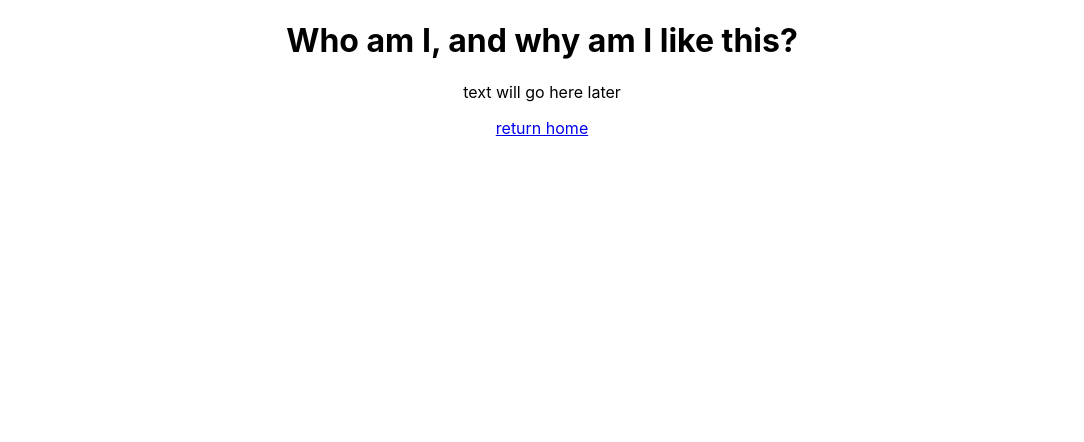
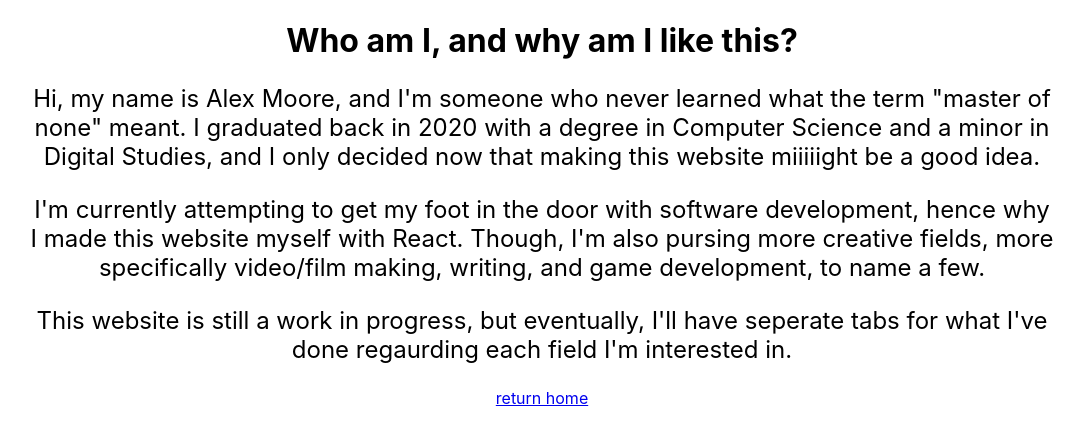
Before and after one commit to aleimew/aleimew-website-mainpage, a React (Create React App) app: page /Who in a window 1280 px wide. Shown: the top 442 px of the page, without its empty margins (98-1182 px from the left). Built offline with nearby package versions, Linux system fonts and the light colour scheme.

Commit message:
added tempt text to various pages

```diff
--- a/src/Components/PageElements/index.js
+++ b/src/Components/PageElements/index.js
@@ -93,3 +93,13 @@ export const QuotesMobile = styled.h3`
     font-style: italic;
     font-weight: 100;
     `;
+
+export const Passage = styled.p`
+    font-size: 1.5rem;
+    margin-left: 10%;
+    margin-right: 10%;
+    `;
+
+export const BoldText = styled.p`
+        text-weight: 700;
+    `;
--- a/src/Pages/how.js
+++ b/src/Pages/how.js
@@ -1,11 +1,26 @@
 import react from 'react';
 import { Link } from 'react-router-dom';
+import { Passage, BoldText } from '../Components/PageElements';
 
 const How = () => {
+
+    const PrintPassage = () => {
+        return (
+            <div>
+                <Passage>
+                    This is where I post all of my socials that I have.
+                    For now, if for whatever reason you wantted to contact
+                    me eventhough I haven't posted anything here for some
+                    reason, my email is alex@amoore.com
+                </Passage>
+            </div>
+        )
+    }
+
     return (
         <div>
             <h1>How do you summon me, probably?</h1>
-            <p>text will go here later</p>
+            {PrintPassage()}
 
             <Link to="/aleimew-website-mainpage"> return home</Link>
         </div>
--- a/src/Pages/what.js
+++ b/src/Pages/what.js
@@ -1,11 +1,23 @@
 import react from 'react';
 import { Link } from 'react-router-dom';
+import { Passage } from '../Components/PageElements';
 
 const What = () => {
+    const PrintPassage = () => {
+        return (
+            <div>
+                <Passage>
+                    All the things I have worked on will be posted here. This website is still
+                    a work in progress, so this text will be here for now.
+                </Passage>
+            </div>
+        )
+    }
+
     return (
         <div>
             <h1>What have I done?</h1>
-            <p>text will go here later</p>
+            {PrintPassage()}
 
             <Link to="/aleimew-website-mainpage"> return home</Link>
         </div>
--- a/src/Pages/who.js
+++ b/src/Pages/who.js
@@ -1,11 +1,37 @@
 import react from 'react';
+import { Passage } from '../Components/PageElements';
 import { Link } from 'react-router-dom';
 
 const Who = () => {
+
+    const PrintPassage = () => {
+        return (
+            <div>
+                <Passage>Hi, my name is Alex Moore, and I'm someone who never learned what the term
+                    "master of none" meant. I graduated back in 2020 with a degree in Computer
+                    Science and a minor in Digital Studies, and I only decided now that making
+                    this website miiiiight be a good idea.
+                </Passage>
+
+                <Passage>
+                    I'm currently attempting to get my foot in the door with software development,
+                    hence why I made this website myself with React. Though, I'm also pursing more
+                    creative fields, more specifically video/film making, writing, and game development,
+                    to name a few.
+                </Passage>
+
+                <Passage>
+                    This website is still a work in progress, but eventually, I'll have seperate
+                    tabs for what I've done regaurding each field I'm interested in.
+                </Passage>
+            </div>
+        );
+    }
+
     return (
         <div>
             <h1>Who am I, and why am I like this?</h1>
-            <p>text will go here later</p>
+            {PrintPassage()}
 
             <Link to="/aleimew-website-mainpage"> return home</Link>
         </div>
```
